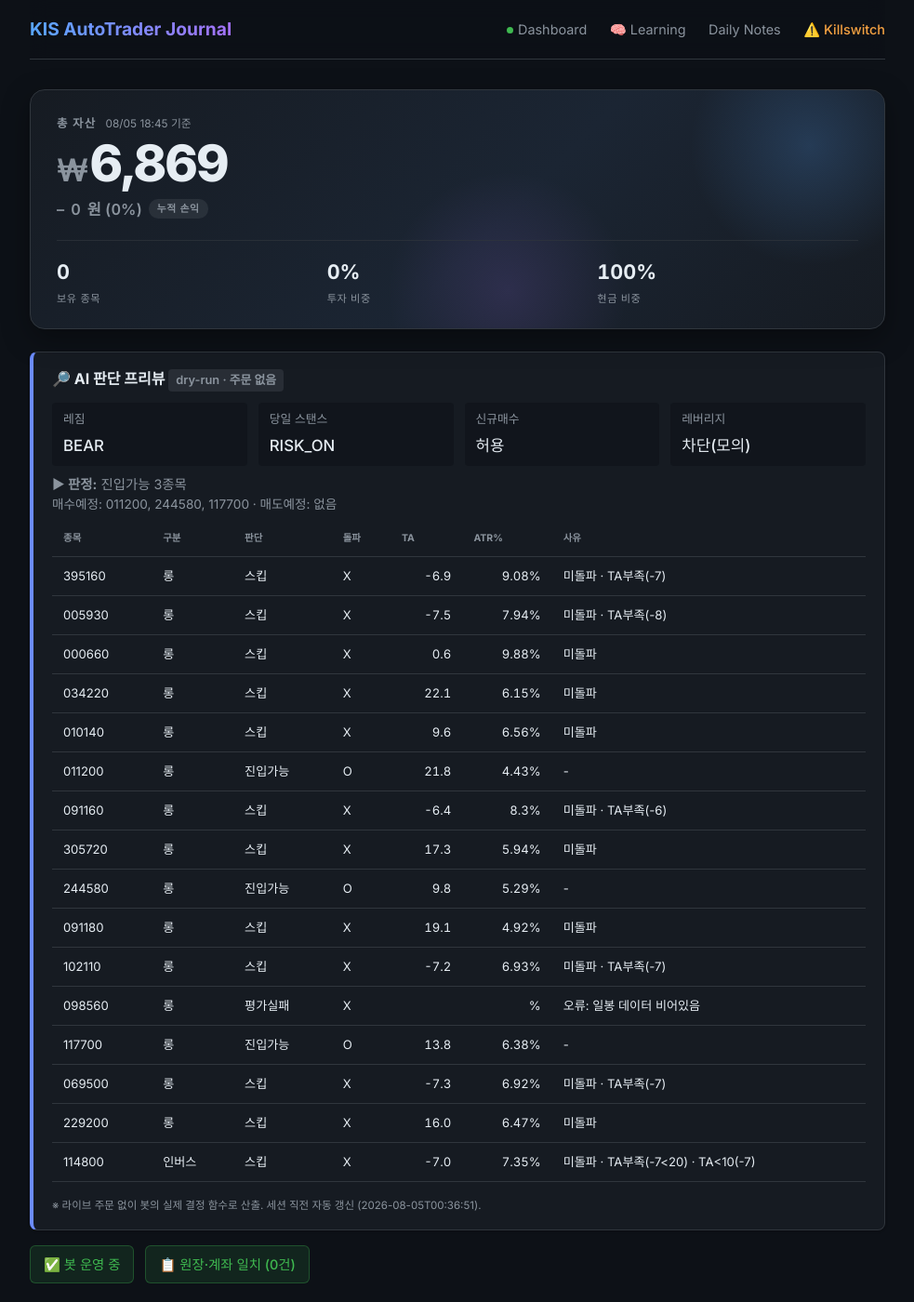
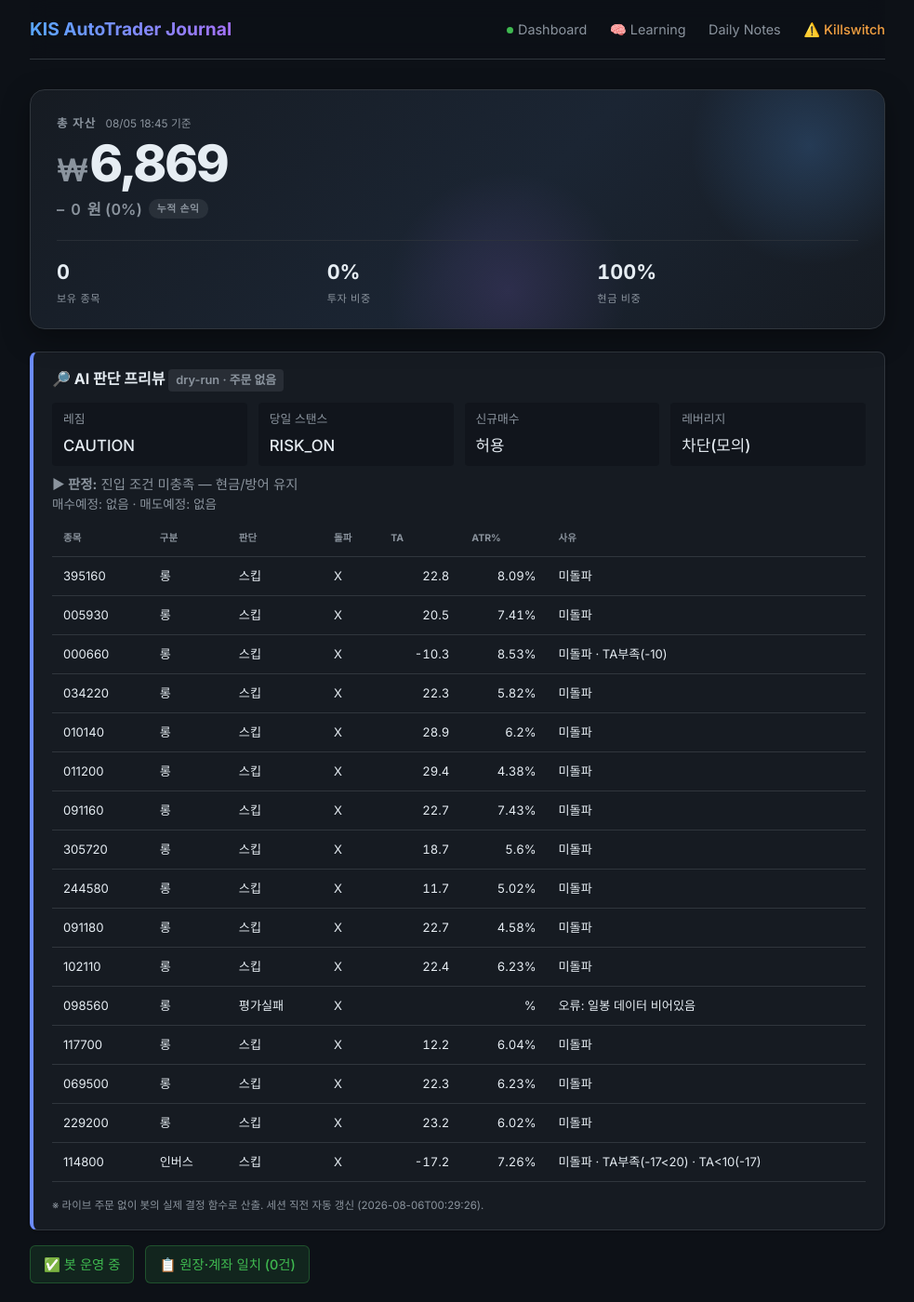
Before and after one commit to BudongJW/kis-trading-journal, a Jekyll site: the page built from index.html, in a window 1280 px wide and 1400 px high. Shown: the whole window at 93% size, without its empty margins (148-1131 px from the left). Built offline with Jekyll 4.4.1, drawn with Linux system fonts in a browser that asks for light colours; nearby versions of some CDN libraries.

Commit message:
auto: dry-run preview 08-05 15:30Z

```diff
--- a/_data/dry_run.json
+++ b/_data/dry_run.json
@@ -1,22 +1,22 @@
 {
-  "generated_at": "2026-08-05T00:36:51",
+  "generated_at": "2026-08-06T00:29:26",
   "mode": "DRY-RUN (읽기 전용, 주문 없음)",
   "market": {
-    "regime": "BEAR",
+    "regime": "CAUTION",
     "regime_blind": false,
-    "regime_detail": "카나리아 1/2 음전환 | HMM bear (100%) → BEAR 격상",
+    "regime_detail": "카나리아 1/2 음전환",
     "day_stance": "RISK_ON",
     "day_stance_forced": true,
-    "briefing": "오늘 스탠스 수동강제 공격(RISK_ON) · 레짐 BEAR·신뢰도 41% · 美 오버나이트 bullish(+2.1%) · 고변동(96.0%ile) · 예산 100%·최대 3종목·허용 롱/레버리지",
+    "briefing": "오늘 스탠스 수동강제 공격(RISK_ON) · 레짐 CAUTION·신뢰도 44% · 美 오버나이트 bullish(+2.6%) · 고변동(98.0%ile) · 예산 100%·최대 3종목·허용 롱/레버리지",
     "blocks_new_buys": false
   },
   "gates": {
     "leverage_dry_run": true,
     "leverage_gate_allowed": false,
-    "leverage_gate_reason": "레짐 BEAR(BULL 아님) → 레버리지 금지"
+    "leverage_gate_reason": "레짐 CAUTION(BULL 아님) → 레버리지 금지"
   },
   "account": {
-    "cash": 29223,
+    "cash": 6869,
     "holdings_readable": "없음/조회실패"
   },
   "holdings_risk": [],
@@ -26,38 +26,38 @@
       "type": "롱",
       "decision": "스킵",
       "breakout": false,
-      "ta": -6.9,
-      "atr_pct": 9.08,
+      "ta": 22.8,
+      "atr_pct": 8.09,
       "fee_gate_ok": true,
-      "why_skip": "미돌파 · TA부족(-7)"
+      "why_skip": "미돌파"
     },
     {
       "symbol": "005930",
       "type": "롱",
       "decision": "스킵",
       "breakout": false,
-      "ta": -7.5,
-      "atr_pct": 7.94,
+      "ta": 20.5,
+      "atr_pct": 7.41,
       "fee_gate_ok": true,
-      "why_skip": "미돌파 · TA부족(-8)"
+      "why_skip": "미돌파"
     },
     {
       "symbol": "000660",
       "type": "롱",
       "decision": "스킵",
       "breakout": false,
-      "ta": 0.6,
-      "atr_pct": 9.88,
+      "ta": -10.3,
+      "atr_pct": 8.53,
       "fee_gate_ok": true,
-      "why_skip": "미돌파"
+      "why_skip": "미돌파 · TA부족(-10)"
     },
     {
       "symbol": "034220",
       "type": "롱",
       "decision": "스킵",
       "breakout": false,
-      "ta": 22.1,
-      "atr_pct": 6.15,
+      "ta": 22.3,
+      "atr_pct": 5.82,
       "fee_gate_ok": true,
       "why_skip": "미돌파"
     },
@@ -66,58 +66,58 @@
       "type": "롱",
       "decision": "스킵",
       "breakout": false,
-      "ta": 9.6,
-      "atr_pct": 6.56,
+      "ta": 28.9,
+      "atr_pct": 6.2,
       "fee_gate_ok": true,
       "why_skip": "미돌파"
     },
     {
       "symbol": "011200",
       "type": "롱",
-      "decision": "진입가능",
-      "breakout": true,
-      "ta": 21.8,
-      "atr_pct": 4.43,
+      "decision": "스킵",
+      "breakout": false,
+      "ta": 29.4,
+      "atr_pct": 4.38,
       "fee_gate_ok": true,
-      "why_skip": "-"
+      "why_skip": "미돌파"
     },
     {
       "symbol": "091160",
       "type": "롱",
       "decision": "스킵",
       "breakout": false,
-      "ta": -6.4,
-      "atr_pct": 8.3,
+      "ta": 22.7,
+      "atr_pct": 7.43,
       "fee_gate_ok": true,
-      "why_skip": "미돌파 · TA부족(-6)"
+      "why_skip": "미돌파"
     },
     {
       "symbol": "305720",
       "type": "롱",
       "decision": "스킵",
       "breakout": false,
-      "ta": 17.3,
-      "atr_pct": 5.94,
+      "ta": 18.7,
+      "atr_pct": 5.6,
       "fee_gate_ok": true,
       "why_skip": "미돌파"
     },
     {
       "symbol": "244580",
       "type": "롱",
-      "decision": "진입가능",
-      "breakout": true,
-      "ta": 9.8,
-      "atr_pct": 5.29,
+      "decision": "스킵",
+      "breakout": false,
+      "ta": 11.7,
+      "atr_pct": 5.02,
       "fee_gate_ok": true,
-      "why_skip": "-"
+      "why_skip": "미돌파"
     },
     {
       "symbol": "091180",
       "type": "롱",
       "decision": "스킵",
       "breakout": false,
-      "ta": 19.1,
-      "atr_pct": 4.92,
+      "ta": 22.7,
+      "atr_pct": 4.58,
       "fee_gate_ok": true,
       "why_skip": "미돌파"
     },
@@ -126,10 +126,10 @@
       "type": "롱",
       "decision": "스킵",
       "breakout": false,
-      "ta": -7.2,
-      "atr_pct": 6.93,
+      "ta": 22.4,
+      "atr_pct": 6.23,
       "fee_gate_ok": true,
-      "why_skip": "미돌파 · TA부족(-7)"
+      "why_skip": "미돌파"
     },
     {
       "symbol": "098560",
@@ -140,30 +140,30 @@
     {
       "symbol": "117700",
       "type": "롱",
-      "decision": "진입가능",
-      "breakout": true,
-      "ta": 13.8,
-      "atr_pct": 6.38,
+      "decision": "스킵",
+      "breakout": false,
+      "ta": 12.2,
+      "atr_pct": 6.04,
       "fee_gate_ok": true,
-      "why_skip": "-"
+      "why_skip": "미돌파"
     },
     {
       "symbol": "069500",
       "type": "롱",
       "decision": "스킵",
       "breakout": false,
-      "ta": -7.3,
-      "atr_pct": 6.92,
+      "ta": 22.3,
+      "atr_pct": 6.23,
       "fee_gate_ok": true,
-      "why_skip": "미돌파 · TA부족(-7)"
+      "why_skip": "미돌파"
     },
     {
       "symbol": "229200",
       "type": "롱",
       "decision": "스킵",
       "breakout": false,
-      "ta": 16.0,
-      "atr_pct": 6.47,
+      "ta": 23.2,
+      "atr_pct": 6.02,
       "fee_gate_ok": true,
       "why_skip": "미돌파"
     },
@@ -173,23 +173,23 @@
       "entry_via": "-",
       "decision": "스킵",
       "breakout": false,
-      "ta": -7.0,
-      "atr_pct": 7.35,
+      "ta": -17.2,
+      "atr_pct": 7.26,
       "fee_gate_ok": true,
-      "why_skip": "미돌파 · TA부족(-7<20) · TA<10(-7)"
+      "why_skip": "미돌파 · TA부족(-17<20) · TA<10(-17)"
     }
   ],
   "gap_recovery": {
     "enabled_live": true,
-    "now_kst": "00:37",
+    "now_kst": "00:30",
     "window": "09:00~09:20",
     "candidates": [
       {
         "symbol": "395160",
         "name": "KODEX 미국나스닥100TR",
         "decision": "스킵",
-        "gap_open_pct": 4.11,
-        "intraday_pct": -2.16,
+        "gap_open_pct": 8.1,
+        "intraday_pct": -1.78,
         "in_window": false,
         "reason": "개장윈도(09:00~09:20) 경과 — 추격 방지"
       },
@@ -197,8 +197,8 @@
         "symbol": "005930",
         "name": "삼성전자",
         "decision": "스킵",
-        "gap_open_pct": 2.09,
-        "intraday_pct": -1.84,
+        "gap_open_pct": 5.83,
+        "intraday_pct": -3.15,
         "in_window": false,
         "reason": "개장윈도(09:00~09:20) 경과 — 추격 방지"
       },
@@ -206,8 +206,8 @@
         "symbol": "000660",
         "name": "SK하이닉스",
         "decision": "스킵",
-        "gap_open_pct": 3.38,
-        "intraday_pct": -2.65,
+        "gap_open_pct": 7.36,
+        "intraday_pct": -1.48,
         "in_window": false,
         "reason": "개장윈도(09:00~09:20) 경과 — 추격 방지"
       },
@@ -215,8 +215,8 @@
         "symbol": "034220",
         "name": "LG디스플레이",
         "decision": "스킵",
-        "gap_open_pct": 0.0,
-        "intraday_pct": 4.04,
+        "gap_open_pct": 3.15,
+        "intraday_pct": -0.31,
         "in_window": false,
         "reason": "개장윈도(09:00~09:20) 경과 — 추격 방지"
       },
@@ -224,8 +224,8 @@
         "symbol": "010140",
         "name": "삼성중공업",
         "decision": "스킵",
-        "gap_open_pct": 0.24,
-        "intraday_pct": 3.34,
+        "gap_open_pct": 2.08,
+        "intraday_pct": 0.45,
         "in_window": false,
         "reason": "개장윈도(09:00~09:20) 경과 — 추격 방지"
       },
@@ -233,8 +233,8 @@
         "symbol": "011200",
         "name": "HMM",
         "decision": "스킵",
-        "gap_open_pct": -1.45,
-        "intraday_pct": 3.67,
+        "gap_open_pct": 0.0,
+        "intraday_pct": -0.47,
         "in_window": false,
         "reason": "개장윈도(09:00~09:20) 경과 — 추격 방지"
       },
@@ -242,8 +242,8 @@
         "symbol": "091160",
         "name": "KODEX 반도체",
         "decision": "스킵",
-        "gap_open_pct": 2.34,
-        "intraday_pct": -0.03,
+        "gap_open_pct": 6.07,
+        "intraday_pct": -1.67,
         "in_window": false,
         "reason": "개장윈도(09:00~09:20) 경과 — 추격 방지"
       },
@@ -251,8 +251,8 @@
         "symbol": "305720",
         "name": "KODEX 2차전지",
         "decision": "스킵",
-        "gap_open_pct": 2.19,
-        "intraday_pct": 3.46,
+        "gap_open_pct": 2.77,
+        "intraday_pct": -1.87,
         "in_window": false,
         "reason": "개장윈도(09:00~09:20) 경과 — 추격 방지"
       },
@@ -260,8 +260,8 @@
         "symbol": "244580",
         "name": "KODEX 바이오",
         "decision": "스킵",
-        "gap_open_pct": 0.26,
-        "intraday_pct": 9.21,
+        "gap_open_pct": 0.06,
+        "intraday_pct": 0.77,
         "in_window": false,
         "reason": "개장윈도(09:00~09:20) 경과 — 추격 방지"
       },
@@ -269,8 +269,8 @@
         "symbol": "091180",
         "name": "KODEX 자동차",
         "decision": "스킵",
-        "gap_open_pct": -0.74,
-        "intraday_pct": 0.96,
+        "gap_open_pct": 1.17,
+        "intraday_pct": 1.94,
         "in_window": false,
         "reason": "개장윈도(09:00~09:20) 경과 — 추격 방지"
       },
@@ -278,8 +278,8 @@
         "symbol": "102110",
         "name": "KODEX 금융",
         "decision": "스킵",
-        "gap_open_pct": 1.1,
-        "intraday_pct": -0.01,
+        "gap_open_pct": 4.57,
+        "intraday_pct": -0.38,
         "in_window": false,
         "reason": "개장윈도(09:00~09:20) 경과 — 추격 방지"
       },
@@ -296,8 +296,8 @@
         "symbol": "117700",
         "name": "KODEX 철강",
         "decision": "스킵",
-        "gap_open_pct": 0.0,
-        "intraday_pct": 8.63,
+        "gap_open_pct": 2.41,
+        "intraday_pct": 2.19,
         "in_window": false,
         "reason": "개장윈도(09:00~09:20) 경과 — 추격 방지"
       },
@@ -305,8 +305,8 @@
         "symbol": "069500",
         "name": "KODEX KOSPI200",
         "decision": "스킵",
-        "gap_open_pct": 1.63,
-        "intraday_pct": -0.39,
+        "gap_open_pct": 4.7,
+        "intraday_pct": -0.71,
         "in_window": false,
         "reason": "개장윈도(09:00~09:20) 경과 — 추격 방지"
       },
@@ -314,8 +314,8 @@
         "symbol": "229200",
         "name": "KODEX KOSDAQ150",
         "decision": "스킵",
-        "gap_open_pct": 2.33,
-        "intraday_pct": 4.47,
+        "gap_open_pct": 2.78,
+        "intraday_pct": -1.13,
         "in_window": false,
         "reason": "개장윈도(09:00~09:20) 경과 — 추격 방지"
       }
@@ -323,17 +323,17 @@
   },
   "morning_momentum": {
     "enabled_live": true,
-    "now_kst": "00:37",
+    "now_kst": "00:30",
     "window": "09:00~14:00",
     "up_th": 0.6,
     "down_th": 0.6,
     "benchmark": "069500",
     "direction": "none",
     "in_window": false,
-    "move_pct": 1.24,
-    "intraday_pct": -0.39,
+    "move_pct": 3.96,
+    "intraday_pct": -0.71,
     "would_enter": false,
-    "reason": "윈도 밖(00:37∉09:00~14:00)"
+    "reason": "윈도 밖(00:30∉09:00~14:00)"
   },
   "us_entry_candidates": [
     {
@@ -349,36 +349,36 @@
       "symbol": "SCHG",
       "type": "long",
       "decision": "스킵",
-      "breakout": true,
-      "ta": -2.1,
-      "atr_pct": 1.18,
-      "why_skip": "TA부족(-2)"
+      "breakout": false,
+      "ta": 0.1,
+      "atr_pct": 1.24,
+      "why_skip": "미돌파 · TA부족(+0)"
     },
     {
       "symbol": "XLF",
       "type": "long",
       "decision": "스킵",
-      "breakout": true,
-      "ta": -9.9,
-      "atr_pct": 1.06,
-      "why_skip": "TA부족(-10)"
+      "breakout": false,
+      "ta": -1.0,
+      "atr_pct": 1.05,
+      "why_skip": "미돌파 · TA부족(-1)"
     },
     {
       "symbol": "SH",
       "type": "inverse",
       "decision": "스킵",
       "breakout": false,
-      "ta": 7.9,
-      "atr_pct": 1.05,
-      "why_skip": "미돌파 · TA부족(+8)"
+      "ta": 0.8,
+      "atr_pct": 1.11,
+      "why_skip": "미돌파 · TA부족(+1)"
     },
     {
       "symbol": "PSQ",
       "type": "inverse",
       "decision": "스킵",
       "breakout": false,
-      "ta": 5.5,
-      "atr_pct": 1.86,
+      "ta": 5.9,
+      "atr_pct": 1.88,
       "why_skip": "미돌파 · TA부족(+6)"
     },
     {
@@ -386,31 +386,27 @@
       "type": "defensive",
       "decision": "스킵",
       "breakout": false,
-      "ta": 4.2,
-      "atr_pct": 0.54,
-      "why_skip": "미돌파 · TA부족(+4) · 수수료게이트"
+      "ta": -8.8,
+      "atr_pct": 0.55,
+      "why_skip": "미돌파 · TA부족(-9) · 수수료게이트"
     },
     {
       "symbol": "SHY",
       "type": "defensive",
       "decision": "스킵",
       "breakout": false,
-      "ta": -0.9,
+      "ta": 8.7,
       "atr_pct": 0.07,
-      "why_skip": "미돌파 · TA부족(-1) · 수수료게이트"
+      "why_skip": "미돌파 · TA부족(+9) · 수수료게이트"
     }
   ],
   "us_summary": {
     "would_buy": []
   },
   "summary": {
-    "would_buy": [
-      "011200",
-      "244580",
-      "117700"
-    ],
+    "would_buy": [],
     "would_sell": [],
     "new_buys_blocked_by_stance": false,
-    "verdict": "진입가능 3종목"
+    "verdict": "진입 조건 미충족 — 현금/방어 유지"
   }
 }
```
